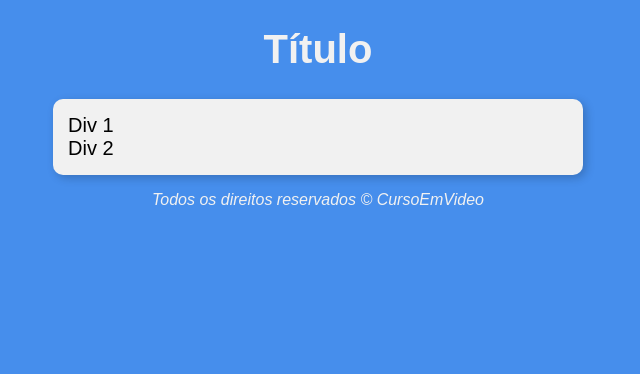
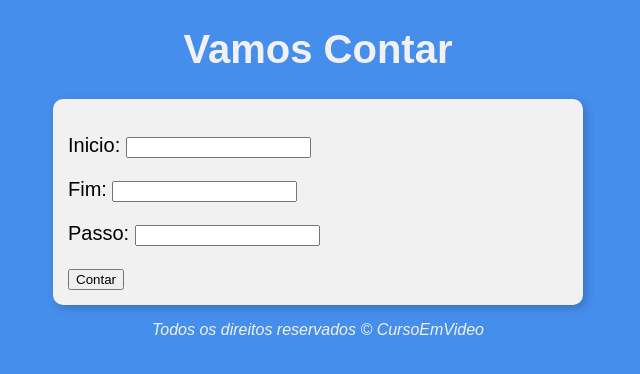
Before and after one commit to femoraes-me/curso-em-video-javascript, a plain HTML site: page MODULO-E/01_VAMOS_CONTAR/modelo.html in a window 1280 px wide. Shown: the whole page, without its empty margins (322-962 px from the left). Drawn offline with Linux system fonts and the light colour scheme.

Commit message:
feito função básica do contar

```diff
--- a/MODULO-E/01_VAMOS_CONTAR/modelo.html
+++ b/MODULO-E/01_VAMOS_CONTAR/modelo.html
@@ -4,17 +4,22 @@
     <meta charset="UTF-8">
     <meta name="viewport" content="width=device-width, initial-scale=1.0">
     <link rel="stylesheet" href="estilo.css">
-    <title>Modelo de Exercício</title>
+    <title>Vamos Contar</title>
 </head>
 <body>
 
     <header>
-        <h1>Título</h1>
+        <h1>Vamos Contar</h1>
     </header>
 
     <section>
-        <div>Div 1</div>
-        <div>Div 2</div>
+        <div>
+            <p>Inicio: <input type="number" name="inicio" id="inicio"></p>
+            <p>Fim: <input type="number" name="fim" id="fim"></p>
+            <p>Passo: <input type="number" name="passo" id="passo"></p>
+            <button type="submit" onclick="contar()">Contar</button>
+        </div>
+        <div id="resultado"></div>
     </section>
 
     <footer>
--- a/MODULO-E/01_VAMOS_CONTAR/script.js
+++ b/MODULO-E/01_VAMOS_CONTAR/script.js
@@ -0,0 +1,21 @@
+function contar() {
+    var inicio = document.getElementById('inicio')
+    var fim = document.getElementById('fim')
+    var passo = document.getElementById('passo')
+
+    var resultado = document.getElementById('resultado')
+
+    var i = Number(inicio.value)
+    var f = Number(fim.value)
+    var p = Number(passo.value)
+
+    resultado.style.textAlign = 'center'
+    resultado.style.padding = '10px'
+
+    resultado.innerHTML = `Contando <br>`
+
+    while (i <= f) {
+        resultado.innerHTML += `${i}, `
+        i++
+    }
+}
```
